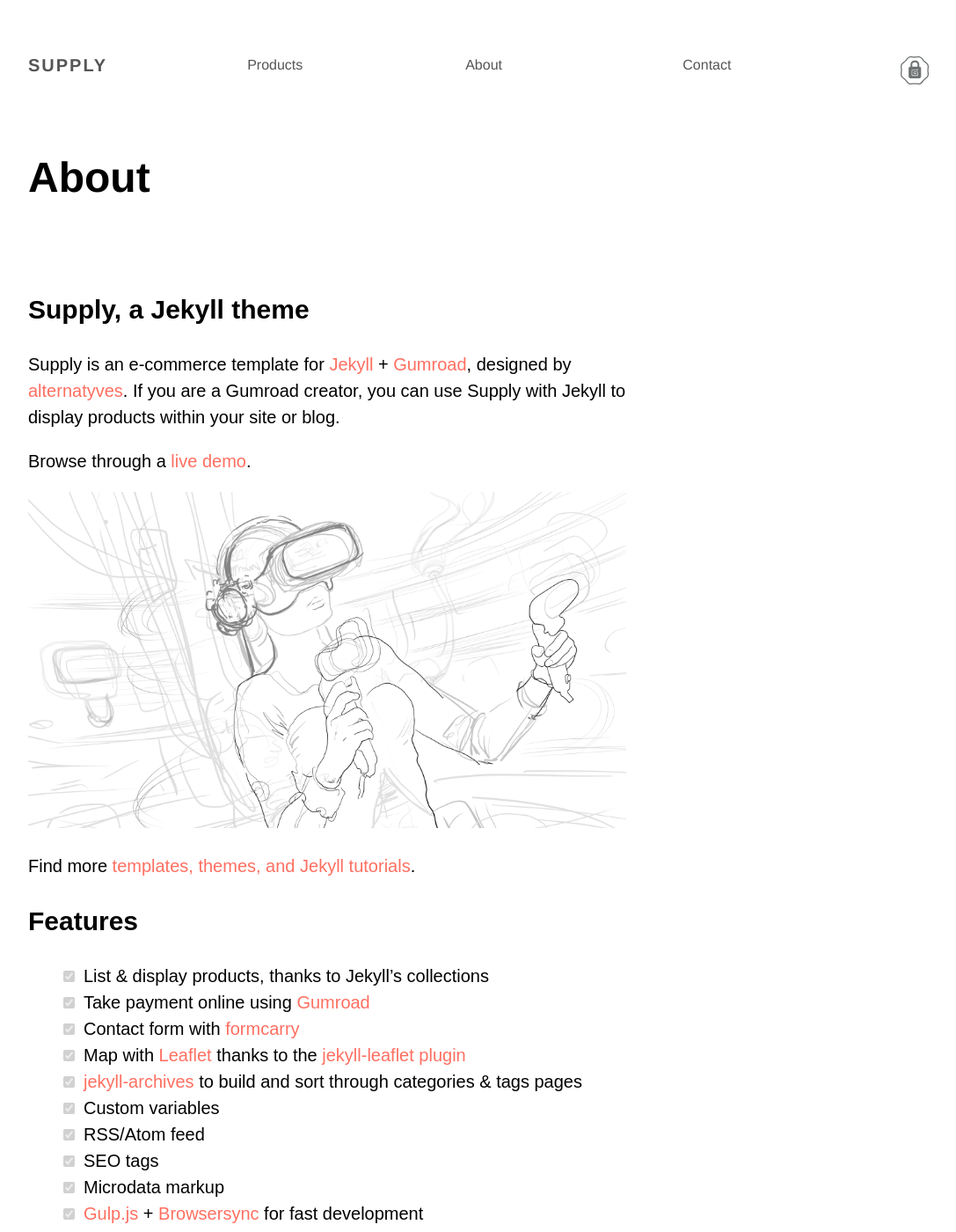
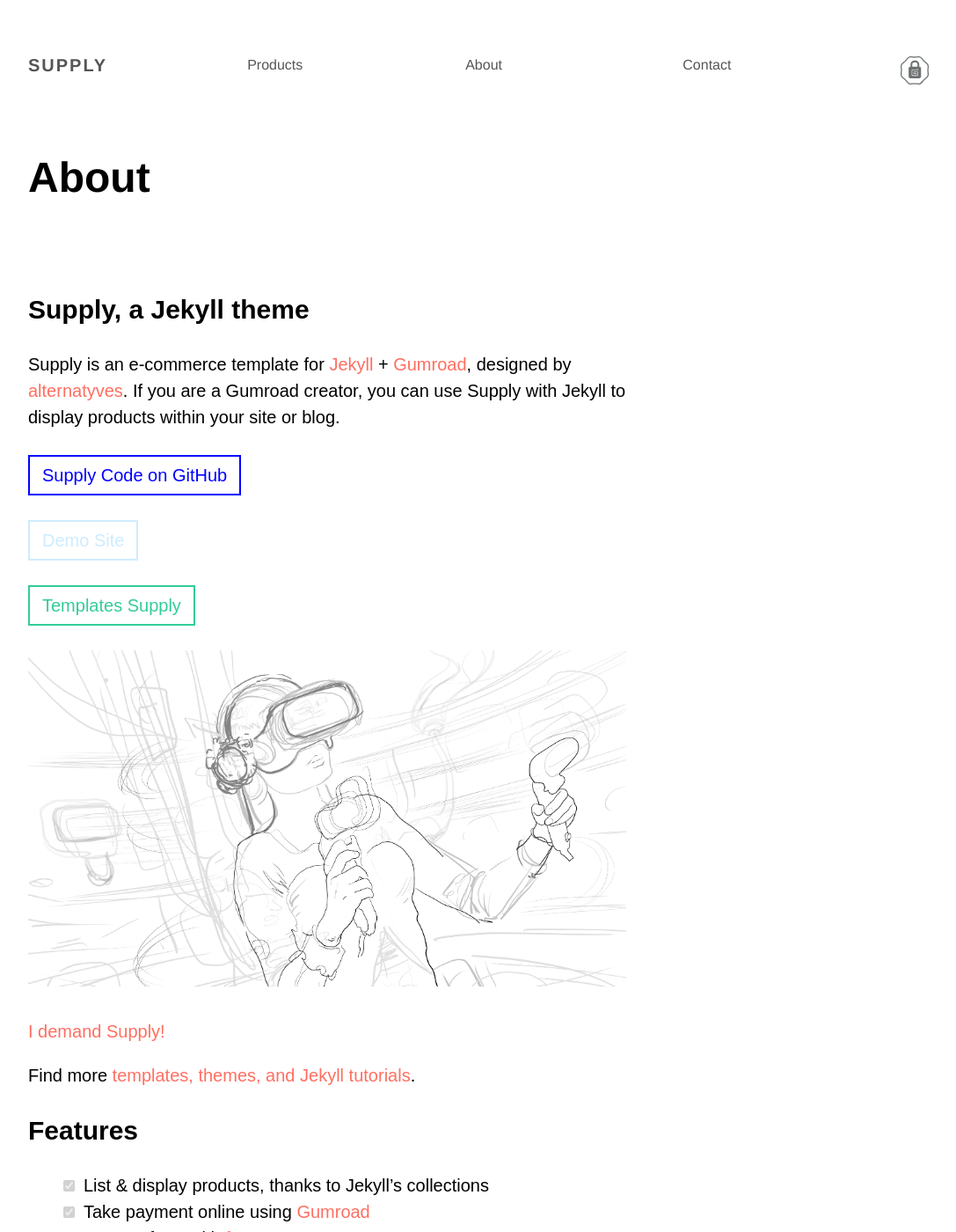
Before and after one commit to YJPL/Supply, a Jekyll site: the page built from _pages/about.md, in a window 1280 px wide and 1400 px high. Shown: the whole window at 88% size, without its empty margins (96-1183 px from the left). Built offline with Jekyll 4.4.1, drawn with Linux system fonts in a browser that asks for light colours; some of the changed text lies outside the part shown.

Commit message:
update links

```diff
--- a/_pages/about.md
+++ b/_pages/about.md
@@ -2,16 +2,22 @@
 permalink: /about/
 title: About
 hero: About
-text-button: I want this theme!
+text-button: I demand Supply!
 ---
 ## Supply, a Jekyll theme
 Supply is an e-commerce template for [Jekyll](https://jekyllrb.com/) + [Gumroad](https://gumroad.com), designed by [alternatyves](https://alternatyves.com/).
 If you are a Gumroad creator, you can use Supply with Jekyll to display products within your site or blog.
 
-Browse through a [live demo](https://templates.supply).
-{% include gumroad-link.html id="supply" %}
+[Supply Code on GitHub](https://github.com/YJPL/Supply/){: .btn .btn-outline--secondary }
 
-![Supply template screenshot](/images/templates/jekyll/Supply-temp.png)
+[Demo Site](/){: .btn .btn-outline--info }
+
+[Templates Supply](https://templates.supply){: .btn .btn-outline--success }
+
+
+<a href="https://gum.co/supply" class="no-underline pv2 grow db"><img class="w-100" src="/images/templates/jekyll/Supply-temp.png"></a>
+
+{% include gumroad-overlay.html id="supply" %}
 
 Find more [templates, themes, and Jekyll tutorials](https://jekyllrb.com/resources/).
 
@@ -132,3 +138,11 @@
 <a href="https://gum.co/supply" class="no-underline pv2 grow db"><img class="w-100" src="/images/screenshot.png"></a>
 
 {% include gumroad-overlay.html id="supply" %}
+
+## Open source
+
+
+[Get Supply](https://github.com/YJPL/Supply/archive/master.zip){: .btn .btn-outline--secondary }
+
+Please use and contribute to [Supply on GitHub](https://github.com/YJPL/Supply/){: .b .blue .hover-light-blue}
+{: .notice}
```
Also changed, not shown: _products/supply-jekyll-e-commerce-theme.md (+8 -0 lines).
